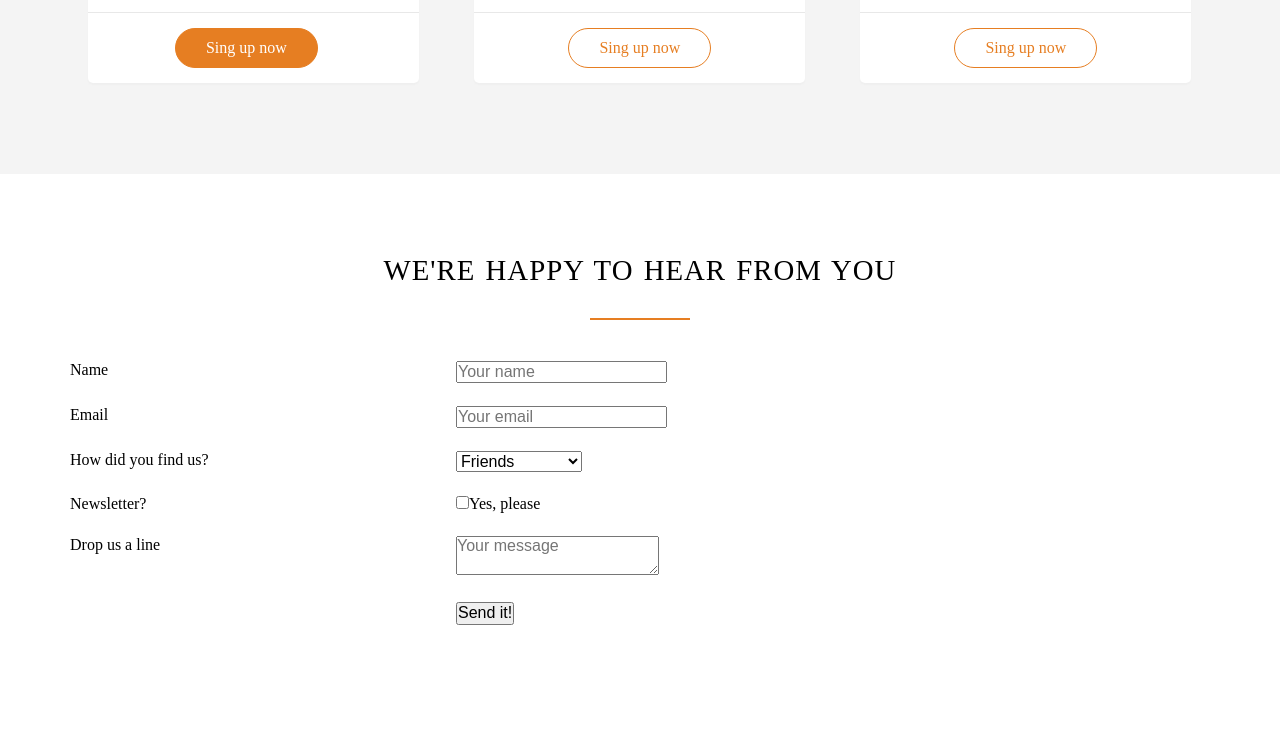
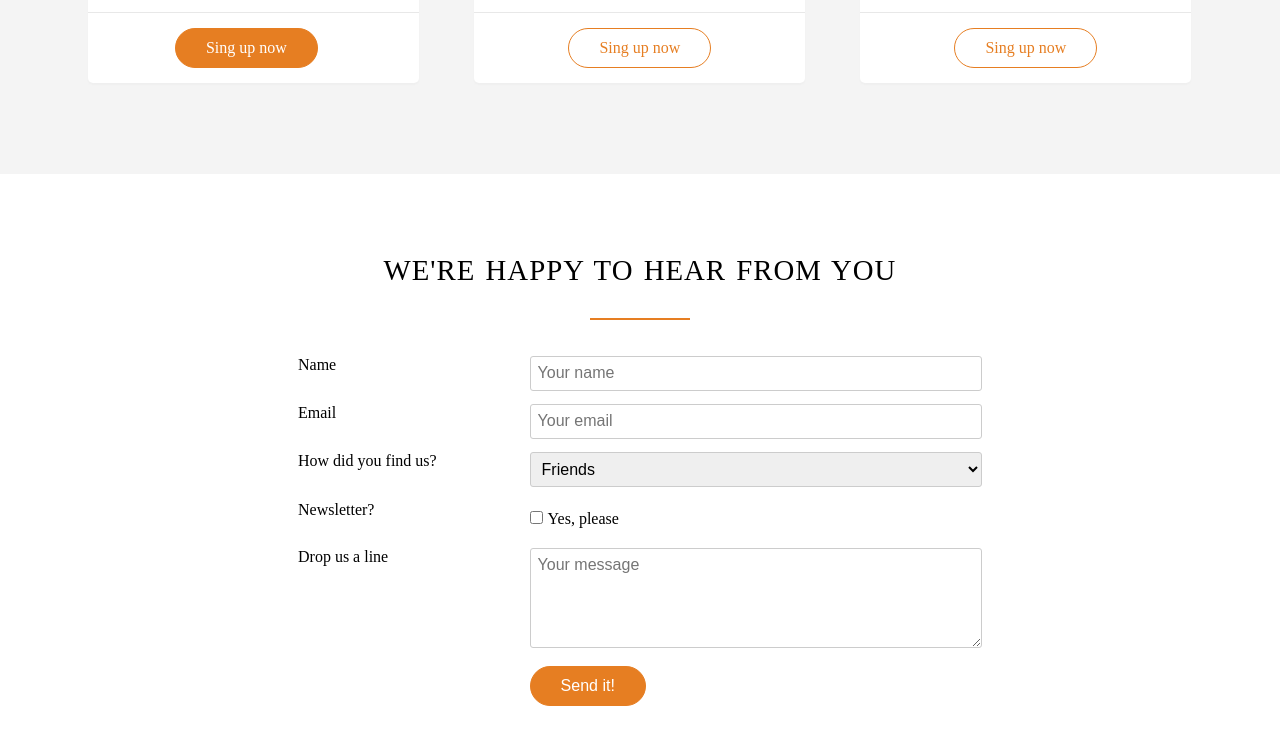
Before and after one commit to alanderos/omnifood, a plain HTML site: page index.html in a window 1280 px wide. Shown: the part 4101-4846 px from the top of the page. Before the commit the page ends 4817 px from the top, so only its background shows below. Drawn offline with Linux system fonts and the light colour scheme; files whose address does not match are found by name.

Commit message:
Building the contact form form - Part 2

```diff
--- a/index.html
+++ b/index.html
@@ -382,7 +382,7 @@
                 </div>
             </div>
         </section>
-        <section class="sectiion-form">
+        <section class="section-form">
             <div class="row">
                 <h2>We're happy to hear from you</h2>
                 <div>
--- a/resources/css/style.css
+++ b/resources/css/style.css
@@ -130,7 +130,8 @@ a:active{
 /*------ BUTTONS ------*/
 
 .btn:link,
-.btn:visited{
+.btn:visited,
+input[type=submit]{
     display: inline-block;
     padding: 10px 30px;
     font-weight: 300;
@@ -142,7 +143,8 @@ a:active{
 }
 
 .btn-full:link,
-.btn-full:visited{
+.btn-full:visited,
+input[type=submit]{
     background-color: #e67e22;
     border: 1px solid #e67e22;
     color:#fff;
@@ -156,9 +158,11 @@ a:active{
 }
 
 .btn:hover,
-.btn:active{
+.btn:active,
+input[type=submit]:hover,
+input[type=submit]:active{
     background-color: #cf6d17;
-    border
+
 }
 
 
@@ -446,3 +450,37 @@ cite img{
 .plan-box ul li{
     padding: 5px 0;
 }
+
+
+
+/*---------------------------------------*/
+/* FORM */
+/*---------------------------------------*/
+
+
+.contact-form{
+    width: 60%;
+    margin: 0 auto;
+}
+
+input[type=text],
+input[type=email],
+select,
+textarea{
+    width: 100%;
+    padding: 7px;
+    border-radius: 3px;
+    border: 1px solid #ccc;
+}
+
+textarea{
+    height: 100px;
+}
+
+input[type=checkbox]{
+    margin:10px 5px 10px 0;
+}
+
+*:focus{
+    outline: none;
+}
```
